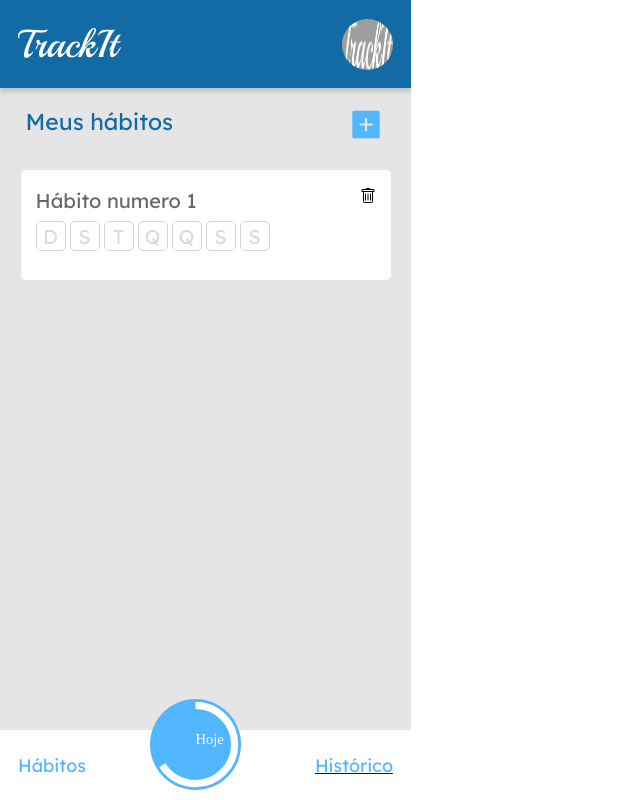
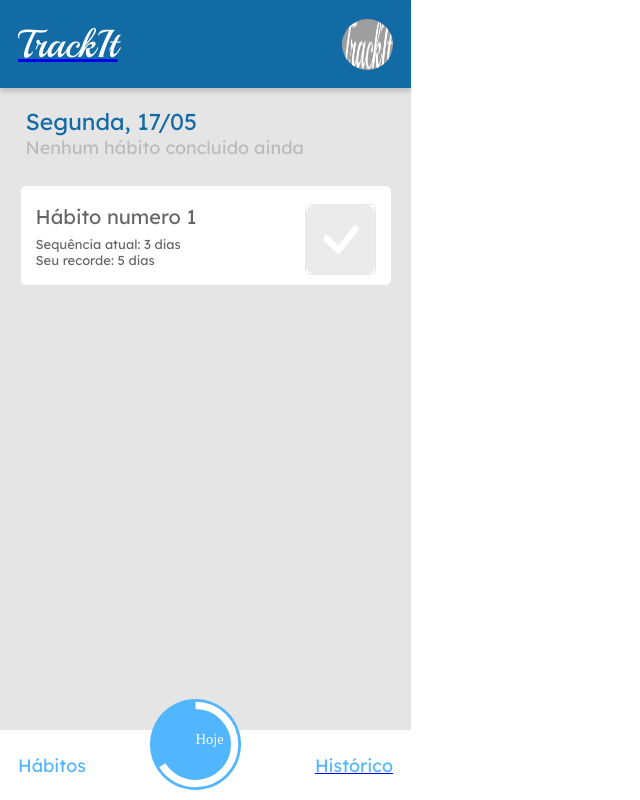
Before and after one commit to GuiOliveiraRamos/projeto11-trackit, a React (Create React App) app: page /hoje in a window 1280 px wide. Shown: the whole page, without its empty margins (0-640 px from the left). Built offline with nearby package versions, Linux system fonts and the light colour scheme; grey boxes are pictures that could not be loaded; a web font is replaced by a local one.

Commit message:
layout finalizado(eu acho)

```diff
--- a/src/App.js
+++ b/src/App.js
@@ -3,6 +3,7 @@ import Cadastro from "./components/Cadastro";
 import Login from "./components/Login";
 import Application from "./components/application/Application";
 import ApplicationToday from "./components/applicationToday/applicationToday";
+import ApplicationHistoric from "./components/applicationHistoric/applicationHistoric";
 
 export default function App() {
   return (
@@ -12,6 +13,7 @@ export default function App() {
         <Route path="/cadastro" element={<Cadastro />} />
         <Route path="/habitos" element={<Application />} />
         <Route path="/hoje" element={<ApplicationToday />} />
+        <Route path="/historico" element={<ApplicationHistoric />} />
       </Routes>
     </BrowserRouter>
   );
--- a/src/components/Login.js
+++ b/src/components/Login.js
@@ -23,7 +23,7 @@ export default function Login() {
       { email, password }
     );
     request.then(() => navigate("/habitos", { state: { dados: salvarDados } }));
-    request.catch((r) => alert(r.data.message));
+    request.catch(() => window.location.reload(alert("Login ou senha inválidos")));
   };
 
   return (
--- a/src/components/application/Header.js
+++ b/src/components/application/Header.js
@@ -1,10 +1,12 @@
 import TrackIt from "../assets/TrackIt.png";
 import styled from "styled-components";
+import { Link } from "react-router-dom";
 
 export default function Header() {
   return (
-    <Top>
+    <Top><Link to="/">
       <h1>TrackIt</h1>
+      </Link>
       <img src={TrackIt} alt={TrackIt} />
     </Top>
   );
--- /dev/null
+++ b/src/components/applicationHistoric/applicationHistoric.js
@@ -0,0 +1,64 @@
+import styled from "styled-components";
+import Header from "../application/Header";
+import Footer from "../application/Footer";
+import { useState } from "react";
+import HabitosList from "../application/HabitosList";
+
+export default function ApplicationHistoric() {
+
+    const [showList, setShowList] = useState(false);
+
+    const mostrarLista = () => {
+
+     setShowList(!showList)
+
+    }
+
+  return (
+    <Body>
+      <Header />
+      <ContentTitle>
+        <h2>Histórico</h2>
+        <h3>Em breve você poderá ver o histórico dos seus hábitos aqui!</h3>
+      </ContentTitle>
+      {showList && <HabitosList />}
+      <Footer mostrarLista={mostrarLista}/>
+    </Body>
+  );
+}
+
+const Body = styled.body`
+  width: 411px;
+  height: 800px;
+  display: flex;
+  flex-direction: column;
+  align-items: center;
+  background-color: #e5e5e5;
+`;
+
+const ContentTitle = styled.div`
+  width: 360px;
+  padding: 107px 18px 28px 18px;
+  background-color: #e5e5e5;
+  display: flex;
+  flex-direction: column;
+
+  h2 {
+    font-family: "Lexend Deca";
+    font-style: normal;
+    font-weight: 400;
+    font-size: 22.976px;
+    line-height: 29px;
+    margin-bottom: 17px;
+    color: #126ba5;
+  }
+
+  h3 {
+    font-family: "Lexend Deca";
+    font-style: normal;
+    font-weight: 400;
+    font-size: 17.976px;
+    line-height: 22px;
+    color: #666666;
+  }
+`;
--- a/src/components/applicationToday/applicationToday.js
+++ b/src/components/applicationToday/applicationToday.js
@@ -1,20 +1,42 @@
 import styled from "styled-components";
-import { AiFillPlusSquare } from "react-icons/ai";
 import Header from "../application/Header";
 import Footer from "../application/Footer";
-import HabitosList from "../application/HabitosList"
+import {BsFillCheckSquareFill} from "react-icons/bs"
+import { useState } from "react";
+import HabitosList from "../application/HabitosList";
 
 export default function ApplicationToday() {
+
+  const [showList, setShowList] = useState(false);
+
+  const mostrarLista = () => {
+
+   setShowList(!showList)
+
+  }
 
   return (
     <Body>
       <Header />
       <ContentTitle>
-        <p>Meus hábitos</p>
-        <Icon />
+        <h2>Segunda, 17/05</h2>
+        <h3>Nenhum hábito concluido ainda</h3>
       </ContentTitle>
-      <HabitosList />
-      <Footer />
+      <HabitosLista>
+        <Title>
+          <div>
+          <h2>Hábito numero 1</h2>
+          <h3>
+            Sequência atual: 3 dias
+            <br />
+            Seu recorde: 5 dias
+          </h3>
+          </div>
+          <Icon/>
+        </Title>
+      </HabitosLista>
+      {showList && <HabitosList />}
+      <Footer mostrarLista={mostrarLista}/>
     </Body>
   );
 }
@@ -26,7 +48,6 @@ const Body = styled.body`
   flex-direction: column;
   align-items: center;
   background-color: #e5e5e5;
-
 `;
 
 const ContentTitle = styled.div`
@@ -34,9 +55,9 @@ const ContentTitle = styled.div`
   padding: 107px 18px 28px 18px;
   background-color: #e5e5e5;
   display: flex;
-  justify-content: space-between;
+  flex-direction: column;
 
-  p {
+  h2 {
     font-family: "Lexend Deca";
     font-style: normal;
     font-weight: 400;
@@ -44,11 +65,67 @@ const ContentTitle = styled.div`
     line-height: 29px;
     color: #126ba5;
   }
+
+  h3 {
+    font-family: "Lexend Deca";
+    font-style: normal;
+    font-weight: 400;
+    font-size: 17.976px;
+    line-height: 22px;
+    color: #bababa;
+  }
 `;
 
-const Icon = styled(AiFillPlusSquare)`
-  width: 40px;
-  height: 35px;
-  color: #52b6ff;
-  border-radius: 4.63636px;
+const Title = styled.div`
+  width: 340px;
+  display: flex;
+  justify-content: space-between;
+
+  h2 {
+    font-family: "Lexend Deca";
+    font-style: normal;
+    font-weight: 400;
+    font-size: 19.976px;
+    line-height: 25px;
+    margin-bottom: 7px;
+    color: #666666;
+  }
+
+  h3 {
+    font-family: "Lexend Deca";
+    font-style: normal;
+    font-weight: 400;
+    font-size: 12.976px;
+    line-height: 16px;
+    margin-bottom: 17px;
+    color: #666666;
+  }
 `;
+
+const HabitosLista = styled.form`
+  width: 355px;
+  padding: 18px 0 0 15px;
+  background-color: #ffffff;
+  border-radius: 5px;
+  display: flex;
+  flex-direction: column;
+  justify-content: center;
+  align-items: flex-start;
+
+  p {
+    font-family: "Lexend Deca";
+    font-style: normal;
+    font-weight: 400;
+    font-size: 19.976px;
+    line-height: 25px;
+    color: #666666;
+  }
+`;
+
+const Icon = styled(BsFillCheckSquareFill) `
+width: 69px;
+height: 69px;
+color: #EBEBEB;
+border: 1px solid #E7E7E7;
+border-radius: 5px;
+`
```
